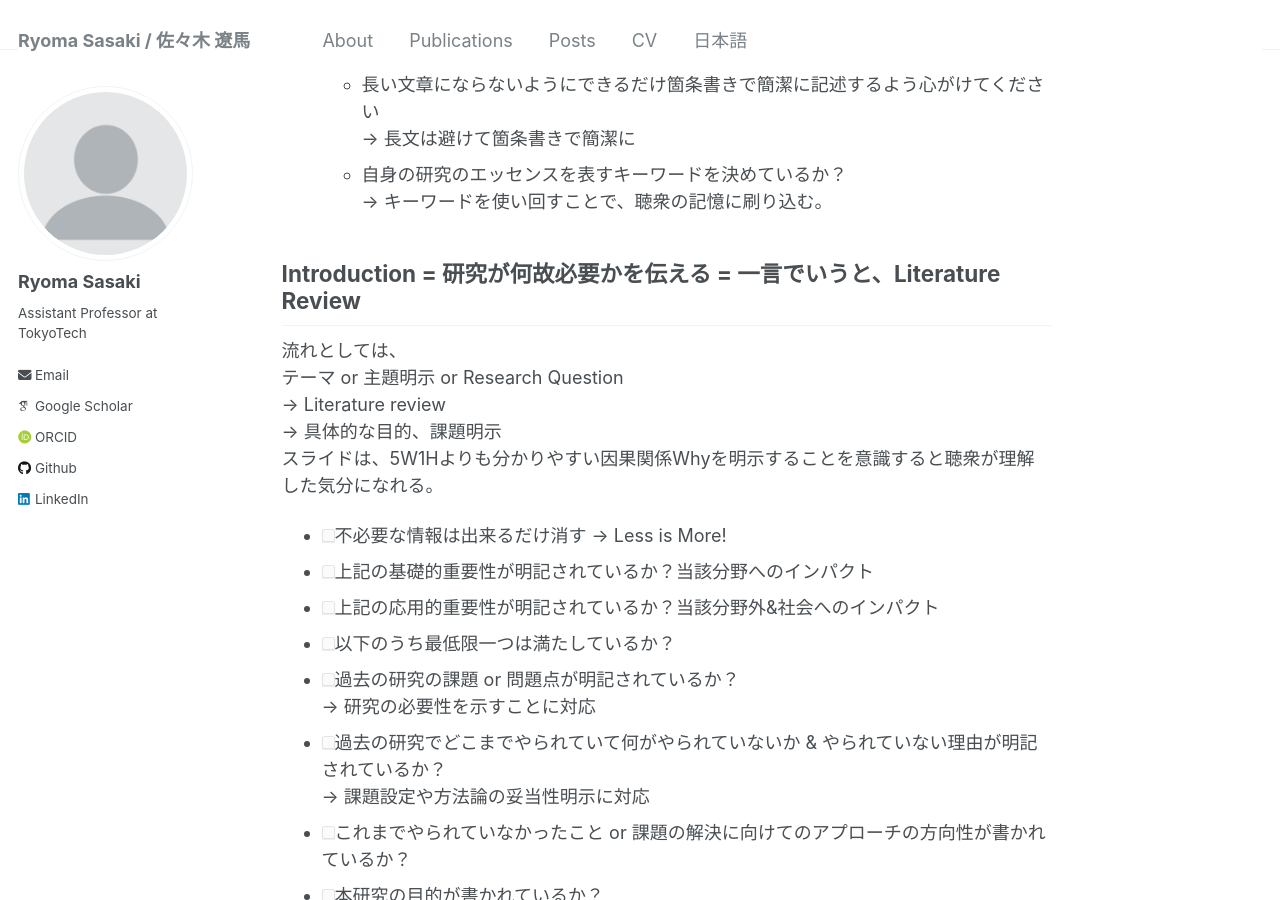
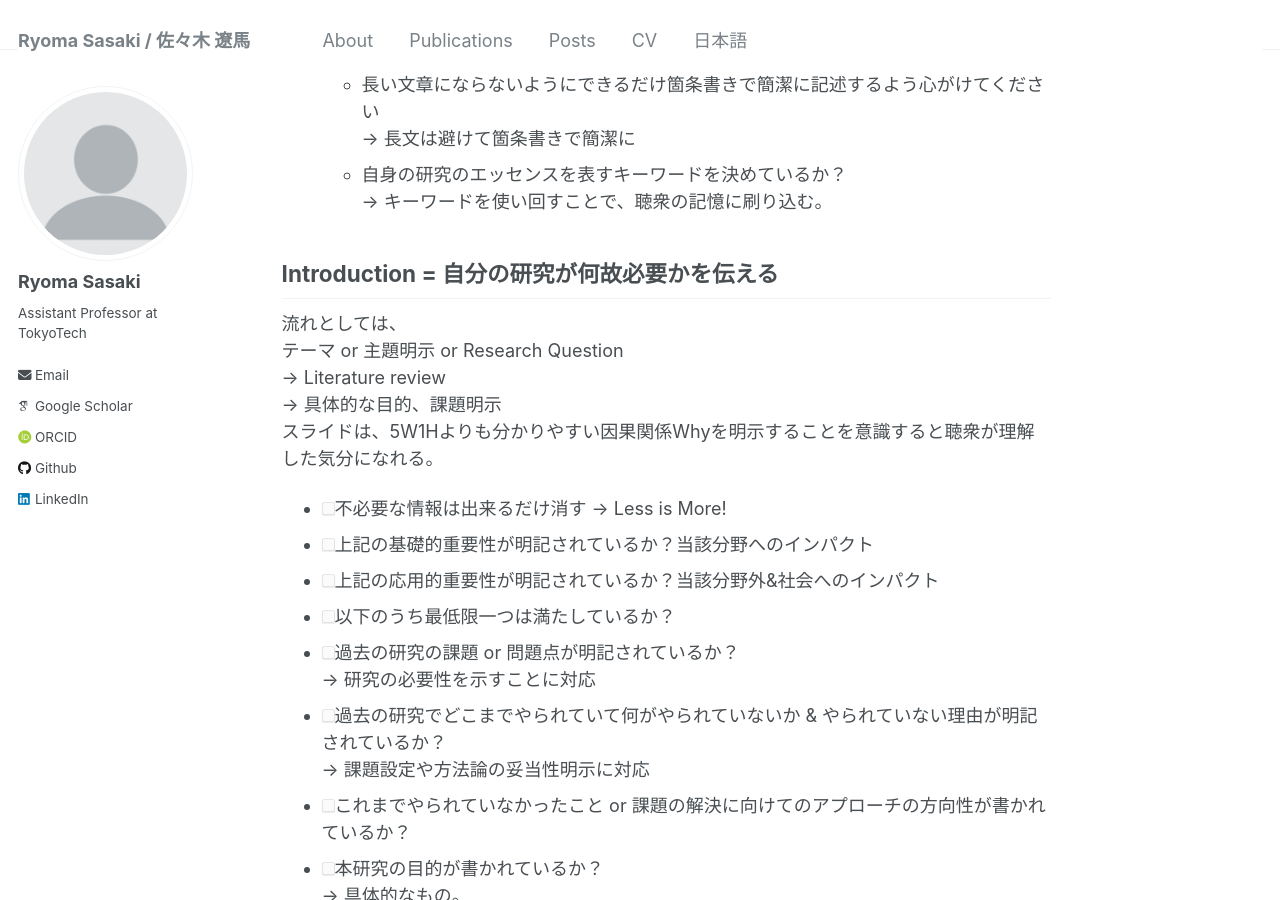
Before and after one commit to srak-uf/srak-uf.github.io, a Jekyll site: the page built from _posts/2025-09-25-presentation-checklist.md, in a window 1280 px wide and 900 px high, scrolled down 1964 px. Built offline with Jekyll 4.4.1, drawn with Linux system fonts in a browser that asks for light colours; some web fonts are replaced.

Commit message:
Update introduction section of presentation checklist
Revised the introduction section to clarify the necessity of the research.

```diff
--- a/_posts/2025-09-25-presentation-checklist.md
+++ b/_posts/2025-09-25-presentation-checklist.md
@@ -59,7 +59,7 @@ tags:
   - 自身の研究のエッセンスを表すキーワードを決めているか？
     → キーワードを使い回すことで、聴衆の記憶に刷り込む。
 
-## Introduction = 研究が何故必要かを伝える = 一言でいうと、Literature Review
+## Introduction = 自分の研究が何故必要かを伝える
 流れとしては、
 テーマ or 主題明示 or Research Question
 &rarr; Literature review
```
